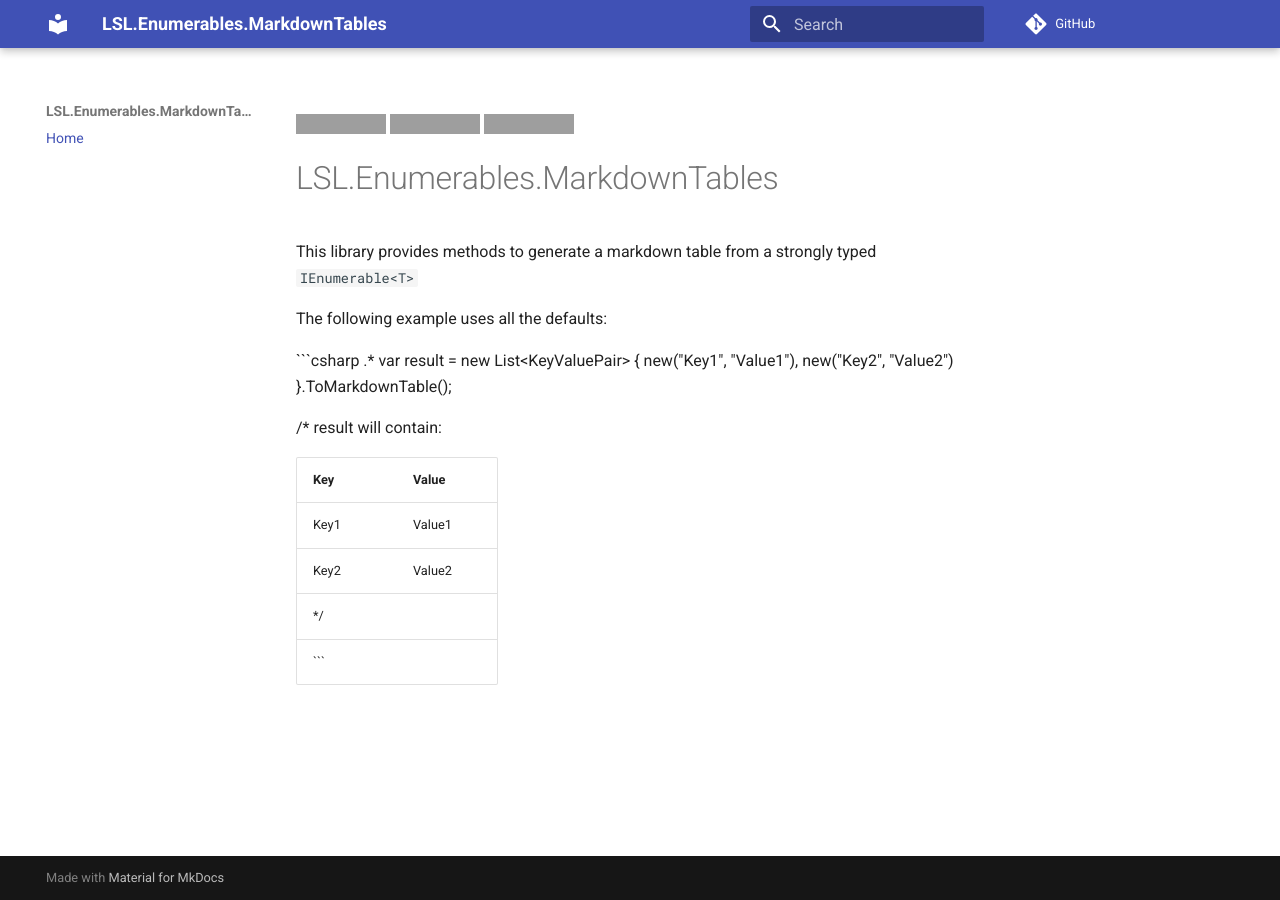
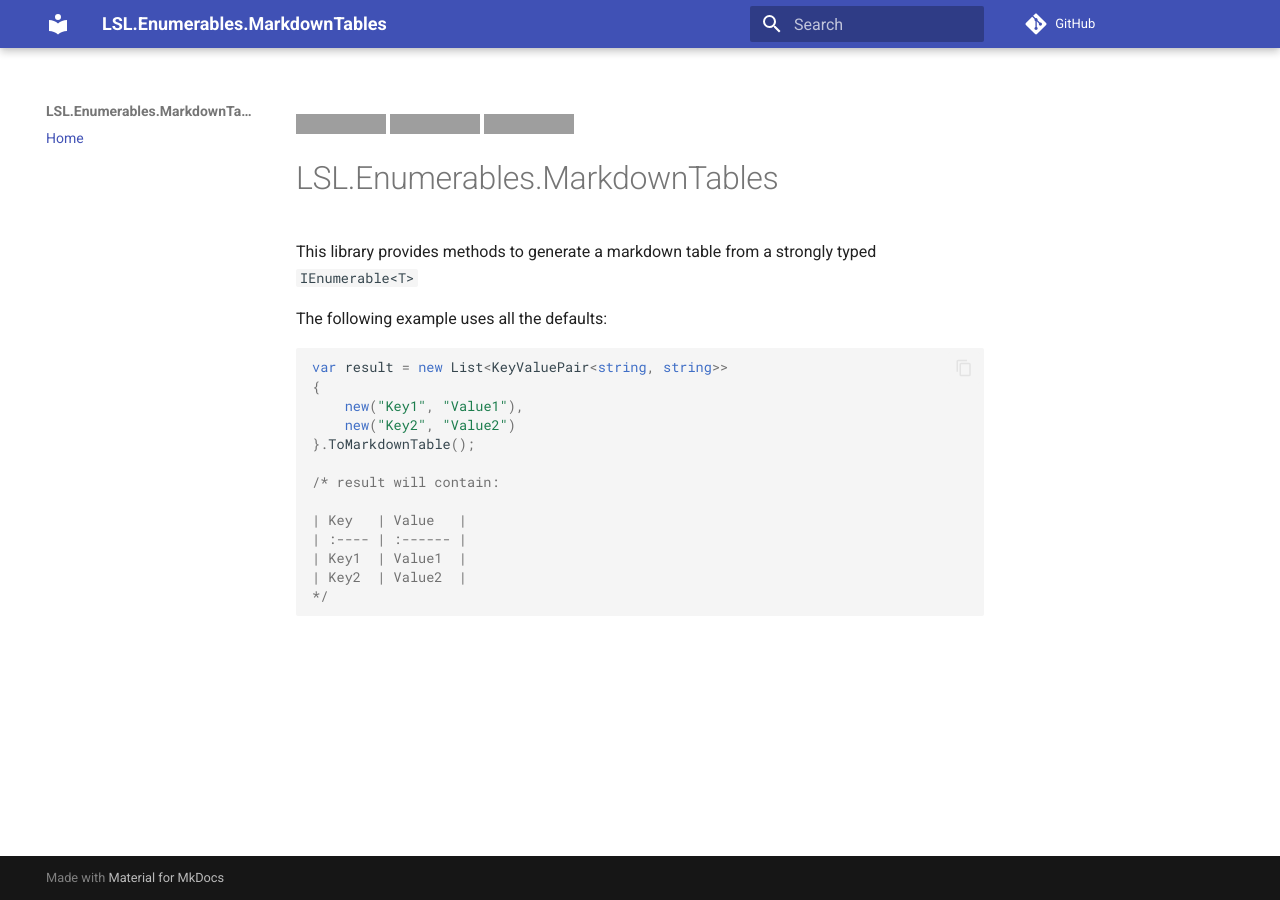
Before and after one commit to alunacjones/LSL.Enumerables.MarkdownTables, an MkDocs documentation site: the page built from docs/index.md, in a window 1280 px wide. Built offline with MkDocs 1.6.1 and Material for MkDocs 9.7.7, drawn with Linux system fonts in a browser that asks for light colours; comment, search, counter and statistics services are not loaded; grey boxes are pictures that could not be loaded.

````diff
--- a/docs/index.md
+++ b/docs/index.md
@@ -8,7 +8,7 @@ This library provides methods to generate a markdown table from a strongly typed
 
 The following example uses all the defaults:
 
-```csharp <!-- REPLACE -->.*<!-- END:REPLACE -->
+```csharp { data-fiddle="nkAdvw" }
 var result = new List<KeyValuePair<string, string>>
 {
     new("Key1", "Value1"),
````
Also changed, not shown: readme.md (+1 -1 lines).
